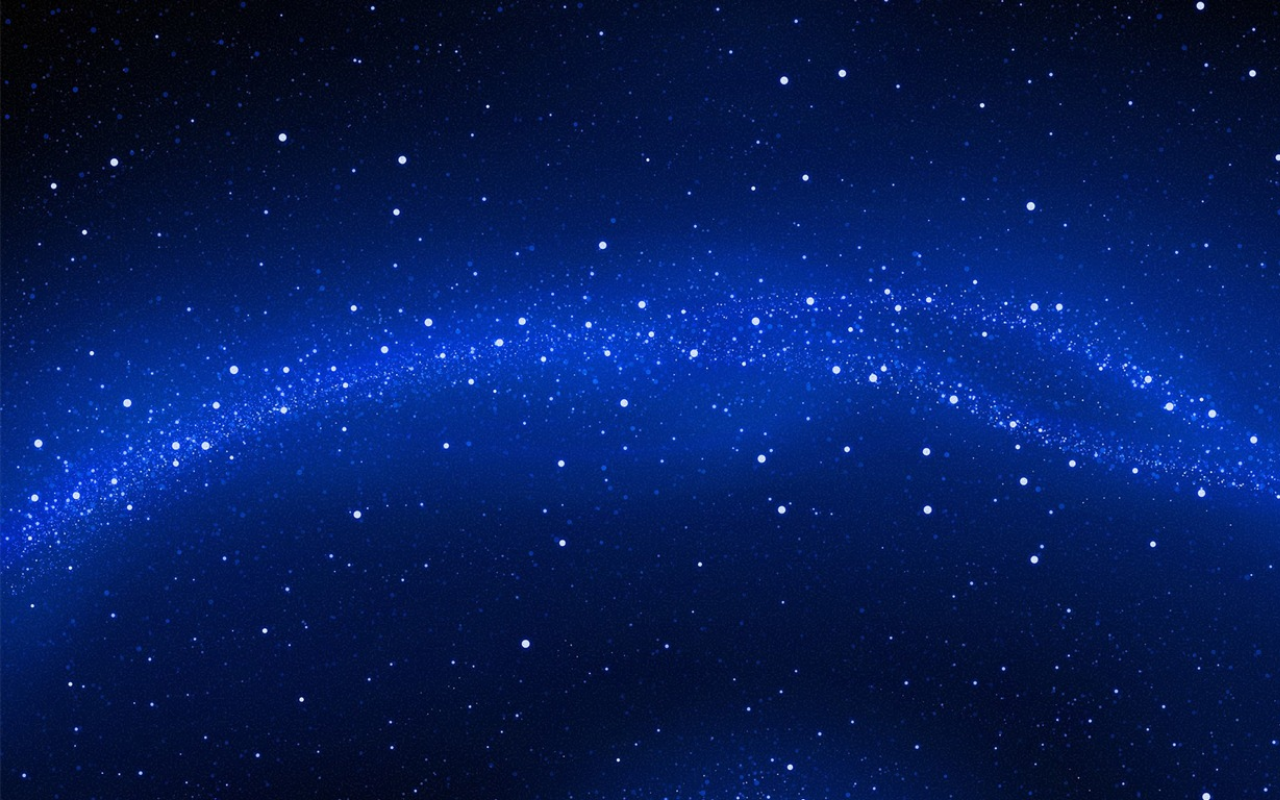
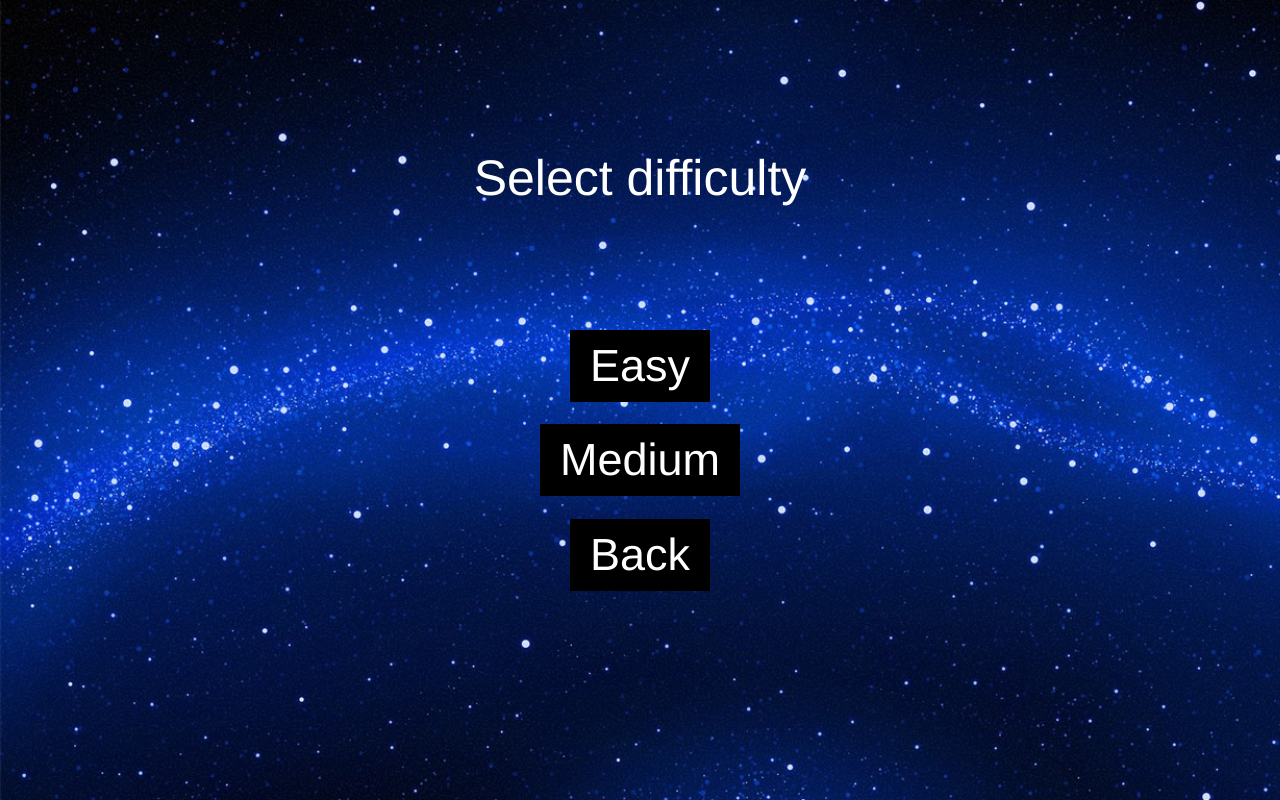
Before and after one commit to AngelaEjarque/proyecto3, a plain HTML site: page pages/difficult.html in a window 1280 px wide. Drawn offline with Linux system fonts and the light colour scheme.

Commit message:
incluida pagina para seleccionar color y incluidos botones en seleccion de dificultad

```diff
--- a/css/style.css
+++ b/css/style.css
@@ -89,3 +89,37 @@ body {
     justify-content: center;
     flex-direction: row;
 }
+
+/* difficult html */
+
+.containerdif {
+    margin: 0;
+    padding: 0;
+    display: flex;
+    justify-content: center;
+    align-items: center;
+    flex-direction: column;
+    height: 90vh;
+}
+
+.diftext {
+    color: white;
+    margin: 20px;
+    font-family:'Franklin Gothic Medium', 'Arial Narrow', Arial, sans-serif;
+    font-size: 50px;
+}
+
+.difcontainer {
+    flex-direction: column;
+    display: flex;
+    align-items: center;
+    justify-content: center;
+    margin: 5em;
+}
+
+.btn-div-difficulty {
+    margin: 0.5em;
+}
+.difcontainer .buttongame {
+    margin-top: 0.5em;
+}
--- a/pages/difficult.html
+++ b/pages/difficult.html
@@ -4,10 +4,21 @@
     <meta charset="UTF-8">
     <meta name="viewport" content="width=device-width, initial-scale=1.0">
     <link href="/css/style.css" rel="stylesheet">
-    <title>Mastermind PLAY</title>
+    <title>Mastermind choose dificult</title>
 </head>
 <body>
 
-    <script src="/js/difficult.js"></script>
+
+    <div class="containerdif">
+        <div class="difficultselect">
+             <div class="diftext">Select difficulty</div>
+        </div>
+        <div class="difcontainer">
+            <a href="/pages/colorselect.html"><button class="buttongame">Easy</button></a>
+             <div class="buttondiv"><button class="buttongame">Medium</button></div>
+             <a href="/pages/play.html"><button class="buttongame">Back</button></a>
+         </div>
+    </div>
+
 </body>
 </html>
```
Also changed, not shown: pages/colorselect.html (added, +12 -0 lines), pages/play.html (+1 -1 lines), js/difficult.js (deleted).
